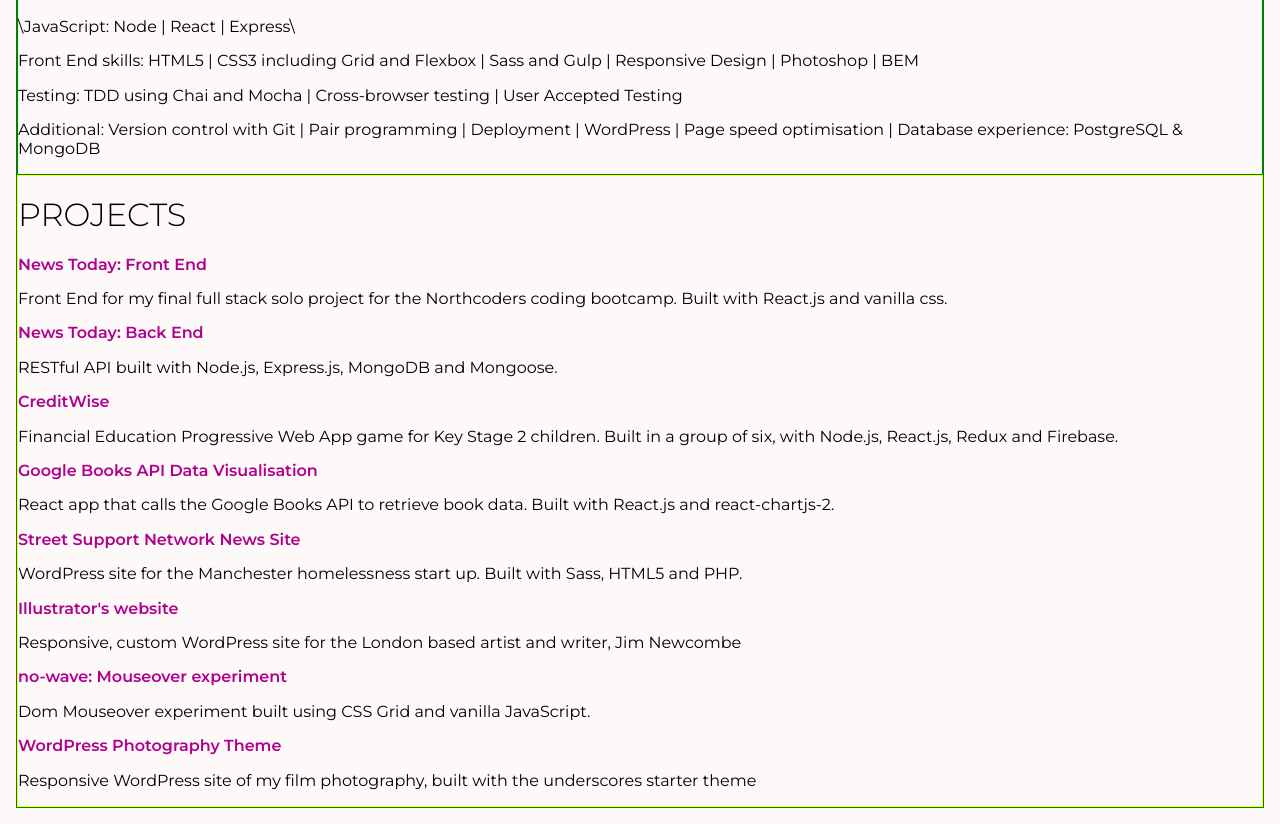
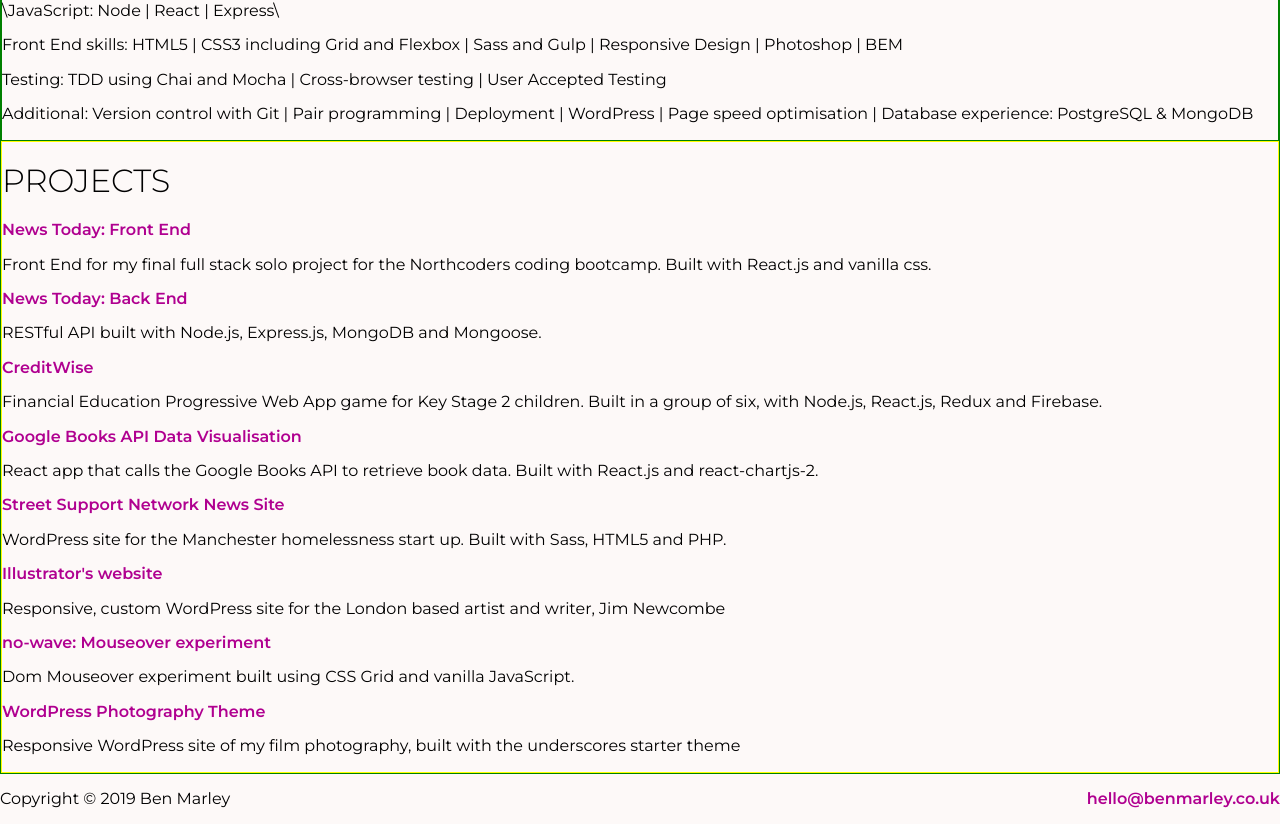
Before and after one commit to bnmrly/bnmrly.github.io, a React (Create React App) app: page / in a window 1280 px wide. Shown: the part 383-1207 px from the top of the page. Built offline with nearby package versions, Linux system fonts and the light colour scheme.

Commit message:
Add footer

```diff
--- a/src/App.js
+++ b/src/App.js
@@ -10,10 +10,18 @@
 
 import Header from './components/Header';
 import Main from './components/Main';
+import Footer from './components/Footer';
+
+// Styled Components
 
 const AppWrapper = styled.div`
-  margin: 1rem;
+  margin-top: ${props => props.theme.dimensions.appWrapperMarginY};
+  margin-left: ${props => props.theme.dimensions.appWrapperMarginX};
+  margin-bottom: ${props => props.theme.dimensions.appWrapperMarginY};
+  margin-right: ${props => props.theme.dimensions.appWrapperMarginX};
 `;
+
+// Component
 
 function App() {
   return (
@@ -24,6 +32,7 @@
           <Header />
           <Main props={projectData} />
           <GlobalStyle />
+          <Footer />
         </AppWrapper>
       </ThemeProvider>
     </Fragment>
--- /dev/null
+++ b/src/components/Footer/index.js
@@ -0,0 +1,38 @@
+import React from 'react';
+import styled from 'styled-components/macro';
+
+// Styled Components
+
+const SiteFooter = styled.footer`
+  background-color: inherit;
+`;
+
+const FooterList = styled.ul`
+  display: flex;
+  justify-content: space-between;
+  align-items: flex-end;
+
+  li:first-of-type {
+    font-size: ${props => props.theme.dimensions.copyrightFontSize};
+  }
+`;
+
+// Component
+
+function Footer() {
+  const getYear = () => {
+    return new Date().getFullYear();
+  };
+  return (
+    <SiteFooter>
+      <FooterList>
+        <li>Copyright &copy; {getYear()} Ben Marley</li>
+        <li>
+          <a href="mailto:hello@benmarley.co.uk">hello@benmarley.co.uk</a>
+        </li>
+      </FooterList>
+    </SiteFooter>
+  );
+}
+
+export default Footer;
```
